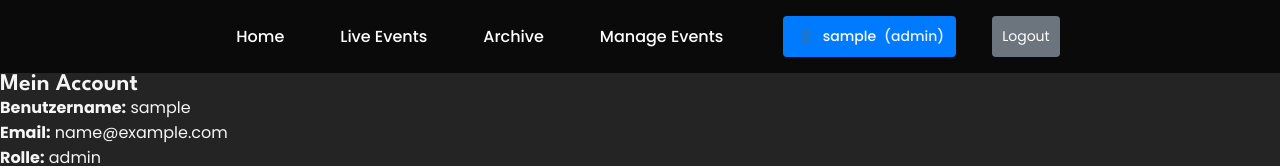
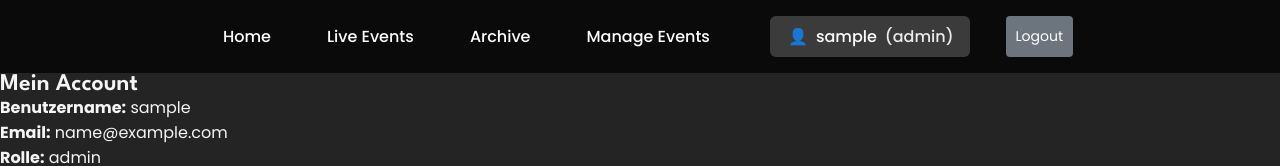
Before and after one commit to Coding-Miffy/LB-Projekt-M223, a React (Vite) app in the folder frontend/: page /account in a window 1280 px wide. Shown: the top 166 px of the page. Built offline with nearby package versions, Linux system fonts and the light colour scheme; no server answers; sample sign-in values are in the browser's storage.

Commit message:
fix: inline css moved to index.css

```diff
--- a/frontend/src/components/navigation.jsx
+++ b/frontend/src/components/navigation.jsx
@@ -32,42 +32,13 @@ const Navigation = () => {
                 </NavLink>
             ) : (
                 <>
-                    <NavLink to='/account' className={({ isActive }) => isActive ? 'active' : ''} style={{
-                        marginLeft: '20px',
-                        padding: '6px 12px',
-                        background: (user?.role === 'ADMIN') ? '#dc3545' : '#007bff',
-                        color: 'white',
-                        borderRadius: '4px',
-                        fontSize: '14px',
-                        textDecoration: 'none',
-                        display: 'inline-flex',
-                        alignItems: 'center',
-                        justifyContent: 'flex-start',
-                        gap: '8px',
-                        minWidth: '140px',
-                        boxSizing: 'border-box',
-                        textAlign: 'left'
-                    }}>
-                        <span style={{ marginLeft: 2 }}>👤</span>
-                        <span style={{ whiteSpace: 'nowrap', overflow: 'hidden', textOverflow: 'ellipsis' }}>{user?.username ?? 'User'}</span>
-                        <span style={{ opacity: 0.9 }}>({user?.role ?? 'USER'})</span>
+                    <NavLink to='/account' className={({ isActive }) => `nav-user ${user?.role === 'ADMIN' ? 'admin' : 'user'} ${isActive ? 'active' : ''}`}>
+                        <span className="nav-avatar">👤</span>
+                        <span className="nav-username">{user?.username ?? 'User'}</span>
+                        <span className="nav-role">({user?.role ?? 'USER'})</span>
                     </NavLink>
 
-                    <button
-                        onClick={logout}
-                        style={{
-                            marginLeft: '12px',
-                            padding: '5px 10px',
-                            background: '#6c757d',
-                            color: 'white',
-                            border: 'none',
-                            borderRadius: '4px',
-                            cursor: 'pointer',
-                            fontSize: '14px'
-                        }}
-                    >
-                        Logout
-                    </button>
+                    <button onClick={logout} className="nav-logout">Logout</button>
                 </>
             )}
 
--- a/frontend/src/index.css
+++ b/frontend/src/index.css
@@ -80,6 +80,82 @@ h3 {
 .layout-header-nav a.active {
   background-color: #ffffff33;
   color: #fff;
+}
+
+/* Account / user pill in the navigation */
+.nav-user {
+  margin-left: 20px;
+  padding: 6px 12px;
+  color: white;
+  border-radius: 4px;
+  font-size: 14px;
+  text-decoration: none;
+  display: inline-flex;
+  align-items: center;
+  justify-content: flex-start;
+  gap: 8px;
+  min-width: 140px;
+  box-sizing: border-box;
+  text-align: left;
+}
+
+.nav-user.user {
+  background: #007bff;
+}
+
+.nav-user.admin {
+  background: #dc3545;
+}
+
+.nav-user .nav-avatar {
+  margin-left: 2px;
+}
+
+.nav-user .nav-username {
+  white-space: nowrap;
+  overflow: hidden;
+  text-overflow: ellipsis;
+}
+
+.nav-user .nav-role {
+  opacity: 0.9;
+}
+
+/* Logout button styling in nav */
+.nav-logout {
+  margin-left: 12px;
+  padding: 5px 10px;
+  background: #6c757d;
+  color: white;
+  border: none;
+  border-radius: 4px;
+  cursor: pointer;
+  font-size: 14px;
+}
+
+.nav-logout:hover { background: #5a6268; }
+
+.account-logout {
+  margin-top: 18px;
+}
+
+.account-divider {
+  margin: 20px 0;
+}
+
+.favorites-controls {
+  display: flex;
+  gap: 12px;
+  align-items: center;
+  margin-bottom: 12px;
+}
+
+.favorites-label {
+  font-size: 14px;
+}
+
+.favorites-toggle {
+  margin-top: 8px;
 }
 
 /* ===== Home ===== */
--- a/frontend/src/pages/Account.jsx
+++ b/frontend/src/pages/Account.jsx
@@ -70,24 +70,24 @@ const Account = () => {
             <p><strong>Benutzername:</strong> {user.username}</p>
             <p><strong>Email:</strong> {user.email}</p>
             <p><strong>Rolle:</strong> {user.role}</p>
-            <div style={{ marginTop: '18px' }}>
+            <div className="account-logout">
               <button onClick={handleLogout} className="btn-logout">Logout</button>
             </div>
 
-            <hr style={{ margin: '20px 0' }} />
+            <hr className="account-divider" />
 
             <section>
               <h3>Favoriten</h3>
 
-              <div style={{ display: 'flex', gap: '12px', alignItems: 'center', marginBottom: '12px' }}>
-                <label style={{ fontSize: '14px' }}>Sortiere nach:</label>
+              <div className="favorites-controls">
+                <label className="favorites-label">Sortiere nach:</label>
                 <select value={sortBy} onChange={(e) => setSortBy(e.target.value)}>
                   <option value="none">Keine</option>
                   <option value="category">Kategorie</option>
                   <option value="date">Datum</option>
                 </select>
 
-                <label style={{ fontSize: '14px' }}>Richtung:</label>
+                <label className="favorites-label">Richtung:</label>
                 <select value={sortDir} onChange={(e) => setSortDir(e.target.value)}>
                   <option value="asc">Aufsteigend</option>
                   <option value="desc">Absteigend</option>
@@ -118,7 +118,7 @@ const Account = () => {
               )}
 
               {sortedFavorites.length > 3 && (
-                <button onClick={() => setExpanded(!expanded)} style={{ marginTop: '8px' }} className="btn-secondary">
+                <button onClick={() => setExpanded(!expanded)} className="btn-secondary favorites-toggle">
                   {expanded ? 'Weniger anzeigen' : `Mehr anzeigen (${sortedFavorites.length - 3})`}
                 </button>
               )}
```
